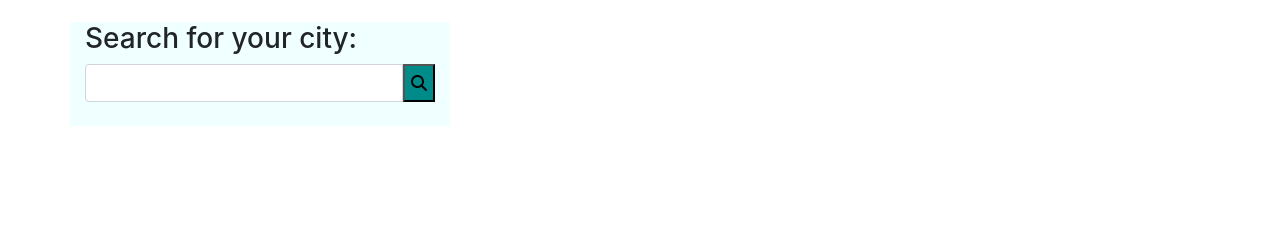
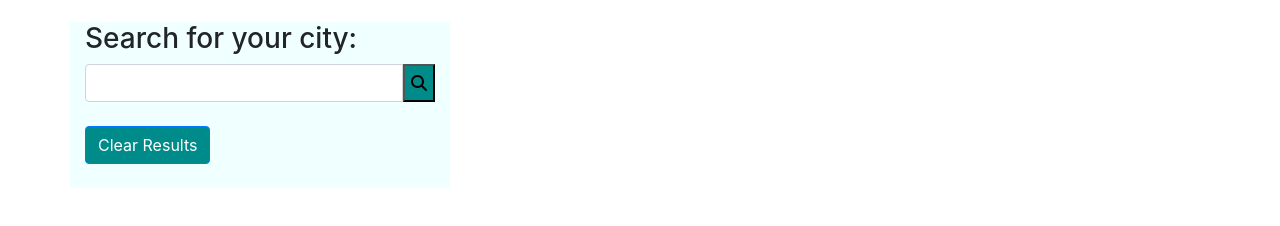
Before and after one commit to kas1330/Weather-Dashboard, a plain HTML site: page index.html in a window 1280 px wide. Shown: the part 90-316 px from the top of the page. Drawn offline with nearby package versions, Linux system fonts and the light colour scheme.

Commit message:
added a clear button

```diff
--- a/index.html
+++ b/index.html
@@ -23,6 +23,9 @@
                         <i class="fas fa-search"></i>
                     </button>
                 </div>
+                <div class = 'input-group mb-4'>
+                    <button id = 'clear-btn' class = 'btn bt-lg btn-primary' style = 'background-color: darkcyan;'>Clear Results</button>
+                </div>
             </div>
         </div>
     </div>
```
